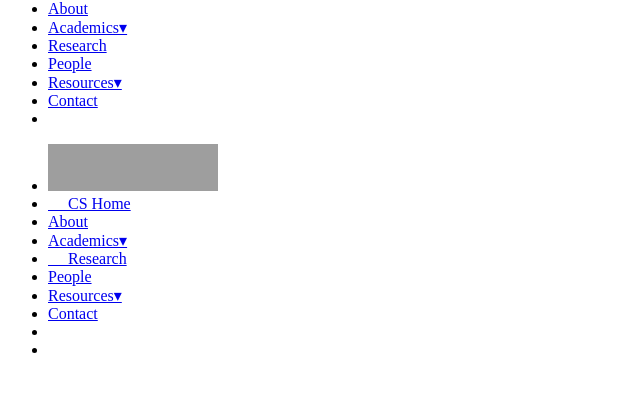
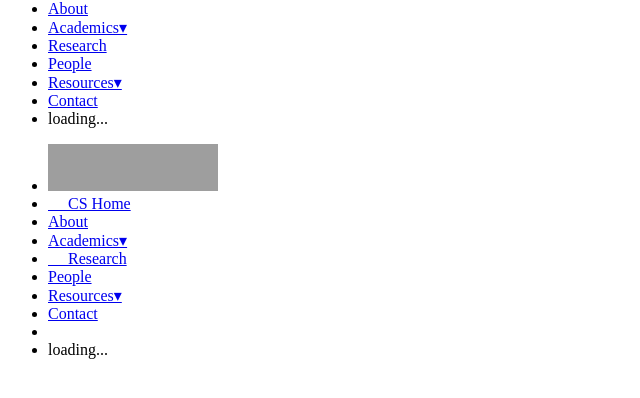
Before and after one commit to Calvin-CS/csweb, a Flask app: template app/templates/includes/base_header.html in a window 1280 px wide. Shown: the part 140-538 px from the top of the page, without its empty margins (0-640 px from the left). Run offline with Flask 2, Linux system fonts and the light colour scheme; the template is opened without the code that fills it, so the values that code supplies are empty; parts of the project's set-up code (start-up, migrations or seed data) failed here and were passed over; grey boxes are pictures that could not be loaded.

Commit message:
edited google custom search settings...

```diff
--- a/app/templates/base.html
+++ b/app/templates/base.html
@@ -95,7 +95,6 @@ otherwise.
     <li><a href="/logout?next=/">Logout</a></li>
 </ul>
 
-
 {# College Foundation Javascript  #}
 <script src="//www.calvin.edu/global/foundation/js/modernizr.js"></script>
 <script src="//www.calvin.edu/global/foundation/js/foundation.min.js"></script><script src="//www.calvin.edu/global/foundation/js/app.js"></script>
--- a/app/templates/includes/base_header.html
+++ b/app/templates/includes/base_header.html
@@ -50,12 +50,7 @@ See ../base.html for a full description.
             <li><a href="/admin" data-dropdown="admin-dropdown-menu">Admin&#x25BE;</a></li>
         {% endif %}
         <li>
-            <!--Old Google search engine
-            <div id='cse-small'>Loading...</div>
-            <script type='text/javascript'>
-                loadGoogleCustomSearchSmall();
-            </script>-->
-            <gcse:searchbox-only id="cse-small" newWindow="true"></gcse:searchbox-only>
+            <gcse:searchbox-only id="cse-small" newWindow="true">loading...</gcse:searchbox-only>
             <link href="/static/css/minimalist.css" media="all" rel="stylesheet" type="text/css"/>
         </li>
     </ul>
@@ -83,12 +78,7 @@ See ../base.html for a full description.
                         <li>&nbsp;</li>
                     {% endif %}
                     <li>
-                        <!--<div id='cse'>Loading...</div>-->
-                        <gcse:search id="cse"></gcse:search>
-                        <!--
-                        <script type='text/javascript'>
-                            loadGoogleCustomSearch();
-                        </script>-->
+                        <gcse:search id="cse">loading...</gcse:search>
                         <link href="/static/css/minimalist.css" media="all" rel="stylesheet" type="text/css"/>
                     </li>
                 </ul>
```
Also changed, not shown: app/static/css/department.css (+5 -3 lines).
